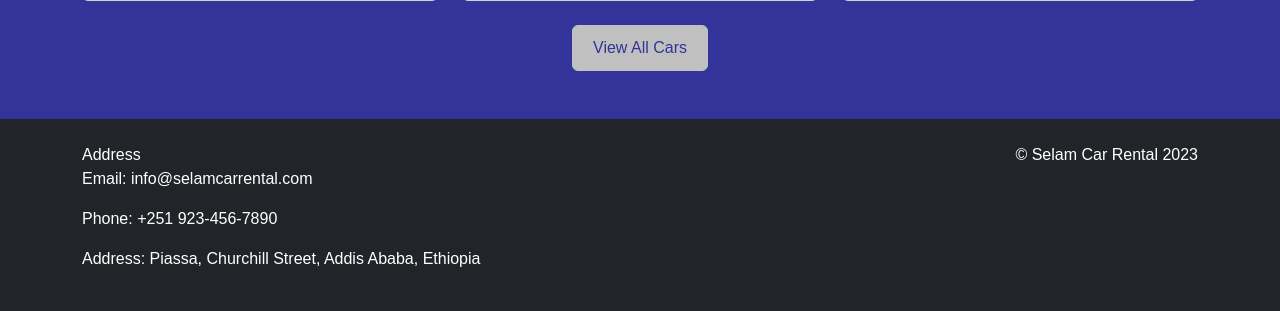
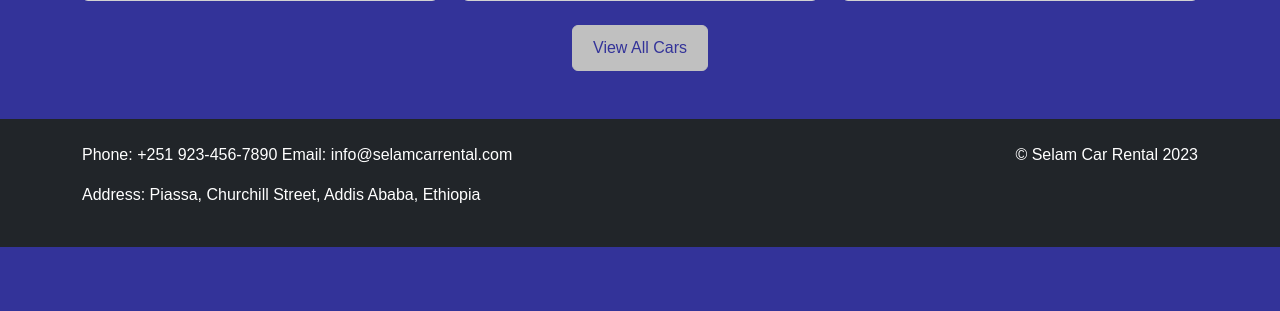
Before and after one commit to solamsalu/portfolio, a Flask app: page /all_cars in a window 1280 px wide. Shown: the part 1406-1717 px from the top of the page. After the commit the page ends 1653 px from the top, so only its background shows below. Run offline with Flask 3, Linux system fonts and the light colour scheme; some libraries are stand-ins or nearby versions.

Commit message:
Update base.html

```diff
--- a/templates/base.html
+++ b/templates/base.html
@@ -112,9 +112,7 @@
                 <div class="col-md-6 text-center text-md-start">
                     <!-- Company logo -->
                     <!-- <img src="logo-white.png" alt="Company Logo" width="100"> -->
-                    Address
-                               <p>Email: info@selamcarrental.com</p>
-                               <p>Phone: +251 923-456-7890</p>
+                               <p>Phone: +251 923-456-7890  Email: info@selamcarrental.com</p>
                                <p>Address: Piassa, Churchill Street, Addis Ababa, Ethiopia</p>
 
 
```
